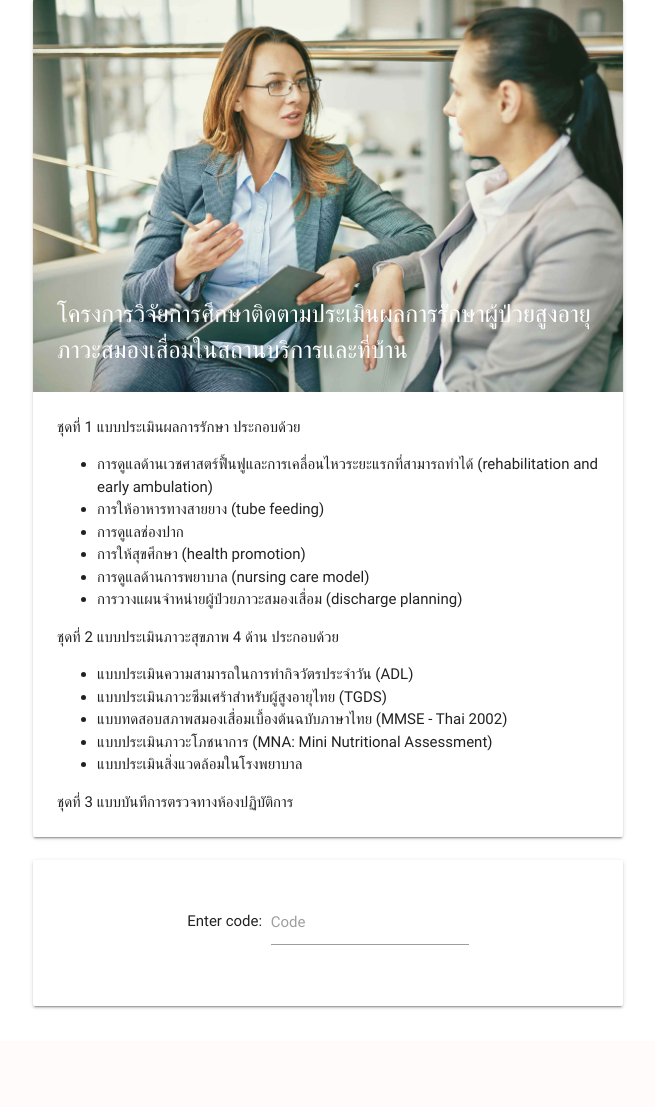
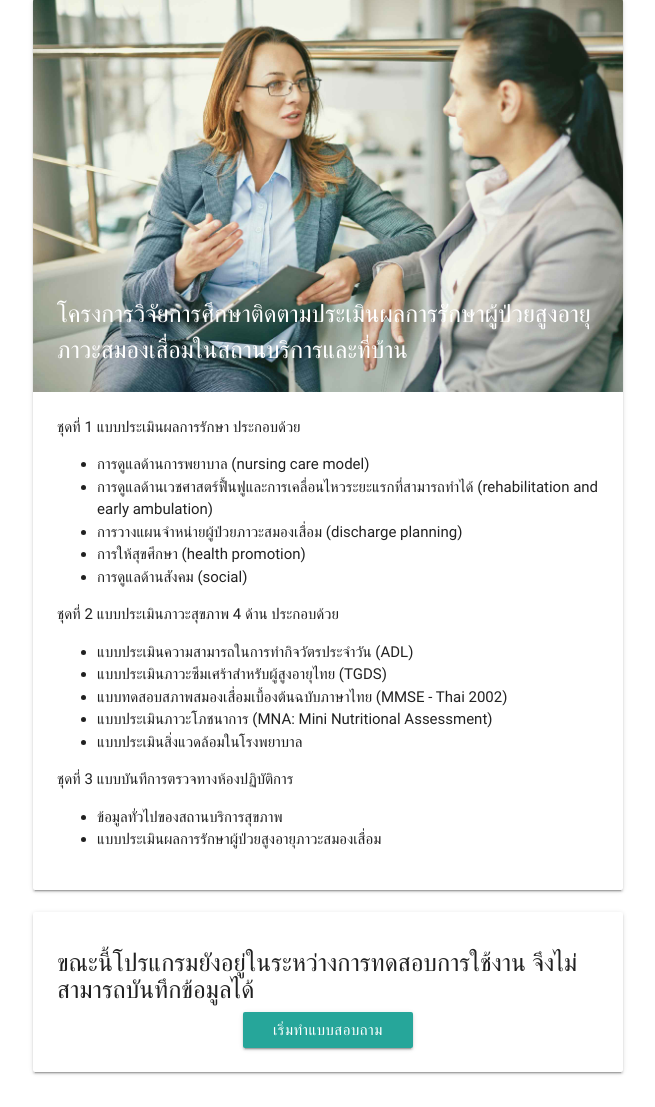
Before and after one commit to likit/aging2, a Flask app: page / in a window 1280 px wide. Shown: the part 73-1180 px from the top of the page, without its empty margins (312-967 px from the left). Before the commit the page ends 1082 px from the top, so only its background shows below. Run offline with Flask 2, Linux system fonts and the light colour scheme; data that the repository does not hold is empty; parts of the project's set-up code (start-up, migrations or seed data) failed here and were passed over; some libraries are stand-ins or nearby versions.

Commit message:
added warning message for testing the program

```diff
--- a/app/templates/index.html
+++ b/app/templates/index.html
@@ -11,12 +11,11 @@
             <div class="card-content">
                 <p>ชุดที่ 1 แบบประเมินผลการรักษา ประกอบด้วย
                 <ul class="browser-default">
+                    <li>การดูแลด้านการพยาบาล (nursing care model)</li>
                     <li>การดูแลด้านเวชศาสตร์ฟื้นฟูและการเคลื่อนไหวระยะแรกที่สามารถทำได้ (rehabilitation and early ambulation)</li>
-                    <li>การให้อาหารทางสายยาง (tube feeding)</li>
-                    <li>การดูแลช่องปาก</li>
+                    <li>การวางแผนจำหน่ายผู้ป่วยภาวะสมองเสื่อม (discharge planning)</li>
                     <li>การให้สุขศึกษา (health promotion)</li>
-                    <li>การดูแลด้านการพยาบาล (nursing care model)</li>
-                    <li>การวางแผนจำหน่ายผู้ป่วยภาวะสมองเสื่อม (discharge planning)</li>
+                    <li>การดูแลด้านสังคม (social)</li>
                 </ul>
                 </p>
                 <p>ชุดที่ 2 แบบประเมินภาวะสุขภาพ 4 ด้าน ประกอบด้วย
@@ -28,13 +27,20 @@
                     <li>แบบประเมินสิ่งแวดล้อมในโรงพยาบาล</li>
                 </ul>
                 </p>
-                <p>ชุดที่ 3 แบบบันทึการตรวจทางห้องปฏิบัติการ</p>
+                <p>ชุดที่ 3 แบบบันทึการตรวจทางห้องปฏิบัติการ
+                    <ul class="browser-default">
+                        <li>ข้อมูลทั่วไปของสถานบริการสุขภาพ</li>
+                        <li>แบบประเมินผลการรักษาผู้ป่วยสูงอายุภาวะสมองเสื่อม</li>
+                    </ul>
+                </p>
             </div>
         </div>
     </div>
     <div class="col m8 offset-m2">
         <div class="card">
             <div class="card-content">
+                <h5>ขณะนี้โปรแกรมยังอยู่ในระหว่างการทดสอบการใช้งาน จึงไม่สามารถบันทึกข้อมูลได้</h5>
+                <!--
                 <div class="center-align">Enter code:
                     <div class="input-field inline">
                         <input id="code" type="text" data-bind="textInput: surveyCode">
@@ -46,6 +52,11 @@
                     <a href="{{ url_for('partone') }}"
                         class="waves-effect waves-light btn">เริ่มทำแบบสอบถาม</a>
                 </div>
+                -->
+                <div class="center-align">
+                    <a href="{{ url_for('partone') }}"
+                        class="waves-effect waves-light btn">เริ่มทำแบบสอบถาม</a>
+                </div>
             </div>
         </div>
     </div>
```
